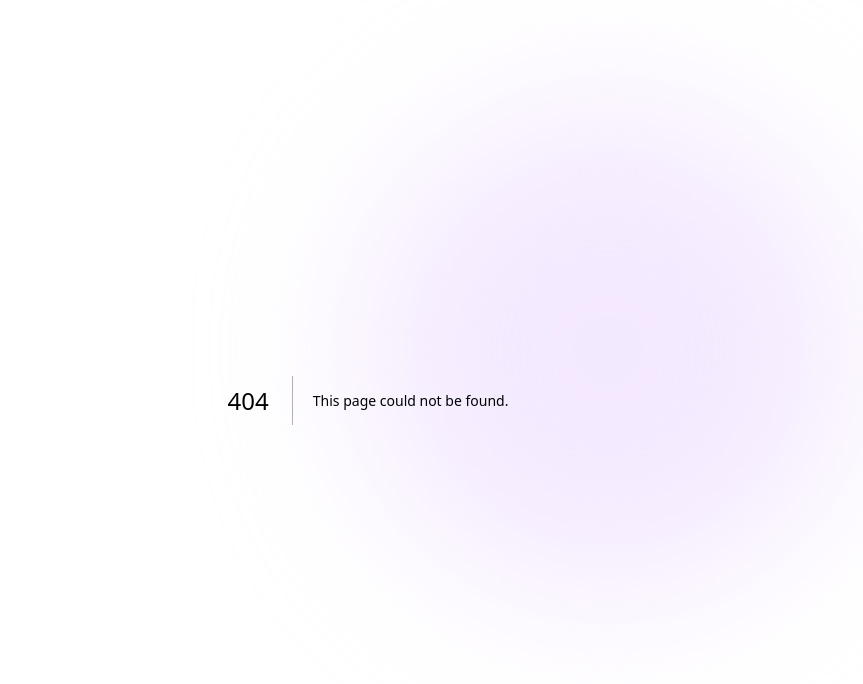
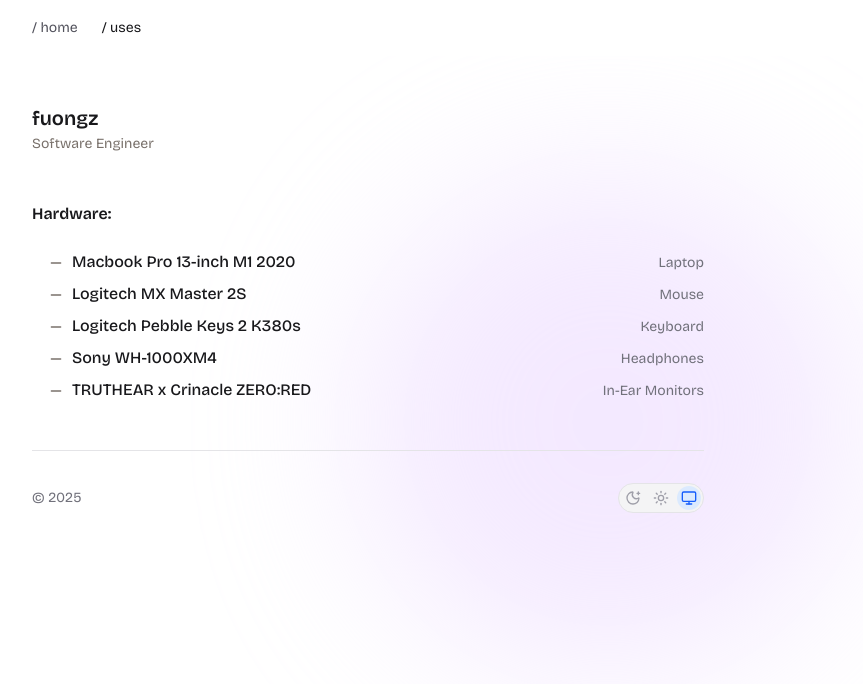
Before and after one commit to fuongz/portfolio, a Next.js app: page /uses in a window 1280 px wide. Before the commit this address had no page. Shown: the top 684 px of the page, without its empty margins (272-1135 px from the left). Built offline with nearby package versions, Linux system fonts and the light colour scheme; a web font is replaced by a local one; what @apollo/client-integration-nextjs would draw is missing.

Commit message:
feat: add /uses page

```diff
--- a/src/app/providers.tsx
+++ b/src/app/providers.tsx
@@ -1,6 +1,9 @@
 "use client";
 
 import { ThemeProvider } from "next-themes";
+import { Container } from "@/components/common/container";
+import { Navigation } from "@/components/common/navigation";
+import { ThemeSwitch } from "@/components/common/theme-switcher";
 import { ApolloWrapper } from "@/lib/apollo/apollo-provider";
 
 interface ProvidersProps {
@@ -17,11 +20,33 @@
 				disableTransitionOnChange
 				{...props}
 			>
+				<Navigation />
 				<main className="mt-0 relative">
 					<div className="absolute top-0 -z-10 h-full w-full bg-background">
 						<div className="absolute bottom-auto left-auto right-0 top-0 h-[500px] w-[500px] -translate-x-[30%] translate-y-[20%] rounded-full bg-purple-200 dark:bg-purple-950 opacity-50 blur-[80px]"></div>
 					</div>
-					{children}
+					<Container>
+						{/* Profile Section */}
+						<div className="pt-4 sm:pt-8 mb-8 sm:mb-12 flex items-center gap-4">
+							<div className="flex flex-col flex-1">
+								<h1 className="text-lg sm:text-xl font-semibold text-zinc-900 dark:text-zinc-100">
+									fuongz
+								</h1>
+								<p className="text-muted-foreground text-sm mt-0.5">
+									Software Engineer
+								</p>
+							</div>
+						</div>
+						{children}
+
+						{/* Footer */}
+						<div className="border-t border-zinc-200 dark:border-zinc-800 pt-6 sm:pt-8 pb-8 sm:pb-12">
+							<div className="flex justify-between items-center text-xs sm:text-sm text-zinc-500 dark:text-zinc-400">
+								<span>© 2025</span>
+								<ThemeSwitch />
+							</div>
+						</div>
+					</Container>
 				</main>
 			</ThemeProvider>
 		</ApolloWrapper>
--- /dev/null
+++ b/src/app/uses/page.tsx
@@ -0,0 +1,59 @@
+import { Minus } from "lucide-react";
+
+export default function UsesPage() {
+	const hardware = [
+		{
+			id: "macbook",
+			name: "Macbook Pro 13-inch M1 2020",
+			category: "Laptop",
+		},
+		{
+			id: "mouse",
+			name: "Logitech MX Master 2S",
+			category: "Mouse",
+		},
+		{
+			id: "keyboard",
+			name: "Logitech Pebble Keys 2 K380s",
+			category: "Keyboard",
+		},
+		{
+			id: "headphones",
+			name: "Sony WH-1000XM4",
+			category: "Headphones",
+		},
+		{
+			id: "iems",
+			name: "TRUTHEAR x Crinacle ZERO:RED",
+			category: "In-Ear Monitors",
+		},
+	];
+
+	return (
+		<div>
+			{/* Hardware Section */}
+			<div className="mb-8 sm:mb-12">
+				<h2 className="text-base font-semibold text-zinc-900 dark:text-zinc-100 mb-4 sm:mb-6">
+					Hardware:
+				</h2>
+				<div className="space-y-4 sm:space-y-2">
+					{hardware.map((item) => (
+						<div key={item.id} className="flex gap-3 sm:gap-4 sm:pl-4">
+							<div className="flex-1 min-w-0">
+								<div className="flex flex-col sm:flex-row sm:gap-2 items-start sm:items-baseline justify-between gap-1 flex-wrap">
+									<h3 className="font-medium text-sm sm:text-base text-zinc-900 dark:text-zinc-100">
+										<Minus className="hidden sm:inline-block size-4 mr-2 text-muted-foreground" />
+										{item.name}
+									</h3>
+									<span className="text-xs sm:text-sm text-zinc-500 dark:text-zinc-400 whitespace-nowrap flex-shrink-0">
+										{item.category}
+									</span>
+								</div>
+							</div>
+						</div>
+					))}
+				</div>
+			</div>
+		</div>
+	);
+}
--- /dev/null
+++ b/src/components/common/navigation.tsx
@@ -0,0 +1,41 @@
+"use client";
+
+import Link from "next/link";
+import { usePathname } from "next/navigation";
+import { Container } from "./container";
+
+const navItems = [
+	{ href: "/", label: "/ home" },
+	{ href: "/uses", label: "/ uses" },
+];
+
+export function Navigation() {
+	const pathname = usePathname();
+	return (
+		<nav className="bg-background/95 sticky top-0 z-1 backdrop-blur supports-[backdrop-filter]:bg-background/60">
+			<Container>
+				<div className="flex items-center justify-between h-14">
+					{/* Navigation Links */}
+					<div className="flex items-center gap-6">
+						{navItems.map((item) => {
+							const isActive = pathname === item.href;
+							return (
+								<Link
+									key={item.href}
+									href={item.href}
+									className={`text-sm transition-colors hover:text-zinc-900 dark:hover:text-zinc-100 ${
+										isActive
+											? "text-zinc-900 dark:text-zinc-100"
+											: "text-zinc-600 dark:text-zinc-400"
+									}`}
+								>
+									{item.label}
+								</Link>
+							);
+						})}
+					</div>
+				</div>
+			</Container>
+		</nav>
+	);
+}
--- a/src/components/pages/home/page.tsx
+++ b/src/components/pages/home/page.tsx
@@ -4,8 +4,6 @@
 import Image from "next/image";
 import Link from "next/link";
 import type { TContributeGraph } from "types/contribute-graph";
-import { Container } from "@/components/common/container";
-import { ThemeSwitch } from "@/components/common/theme-switcher";
 import { Badge } from "@/components/components/ui/badge";
 import { Tooltip, TooltipContent, TooltipTrigger } from "@/components/ui";
 
@@ -74,19 +72,7 @@
 
 const HomePageRoute: React.FC<Props> = () => {
 	return (
-		<Container>
-			{/* Profile Section */}
-			<div className="pt-4 sm:pt-8 mb-8 sm:mb-12 flex items-center gap-4">
-				<div className="flex flex-col flex-1">
-					<h1 className="text-lg sm:text-xl font-semibold text-zinc-900 dark:text-zinc-100">
-						fuongz
-					</h1>
-					<p className="text-muted-foreground text-sm mt-0.5">
-						Software Engineer
-					</p>
-				</div>
-			</div>
-
+		<>
 			{/* About Section */}
 			<div className="mb-8 sm:mb-12">
 				<h2 className="text-base font-semibold text-zinc-900 dark:text-zinc-100 mb-3 sm:mb-4">
@@ -260,15 +246,7 @@
 					))}
 				</div>
 			</div>
-
-			{/* Footer */}
-			<div className="border-t border-zinc-200 dark:border-zinc-800 pt-6 sm:pt-8 pb-8 sm:pb-12">
-				<div className="flex justify-between items-center text-xs sm:text-sm text-zinc-500 dark:text-zinc-400">
-					<span>© 2025</span>
-					<ThemeSwitch />
-				</div>
-			</div>
-		</Container>
+		</>
 	);
 };
 
```
